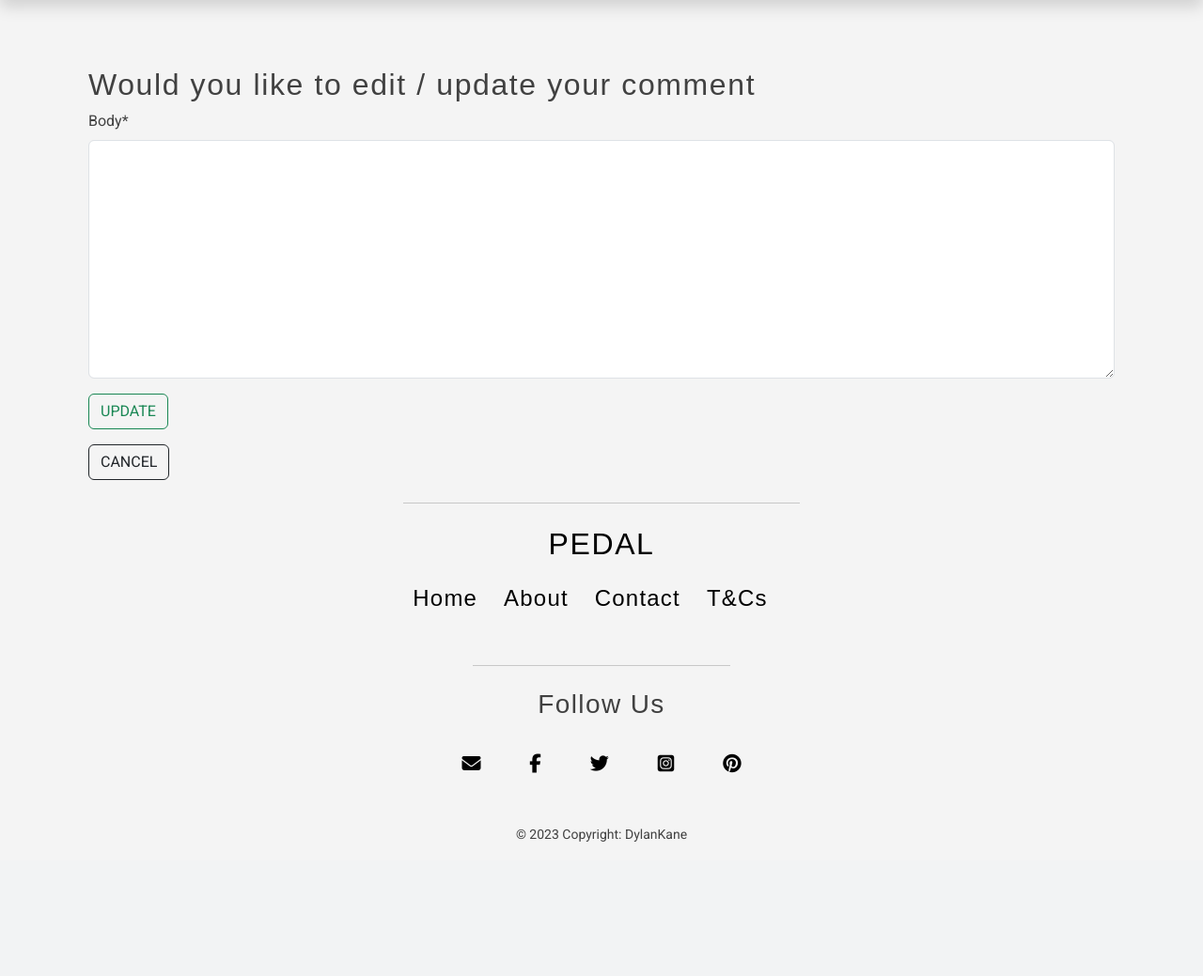
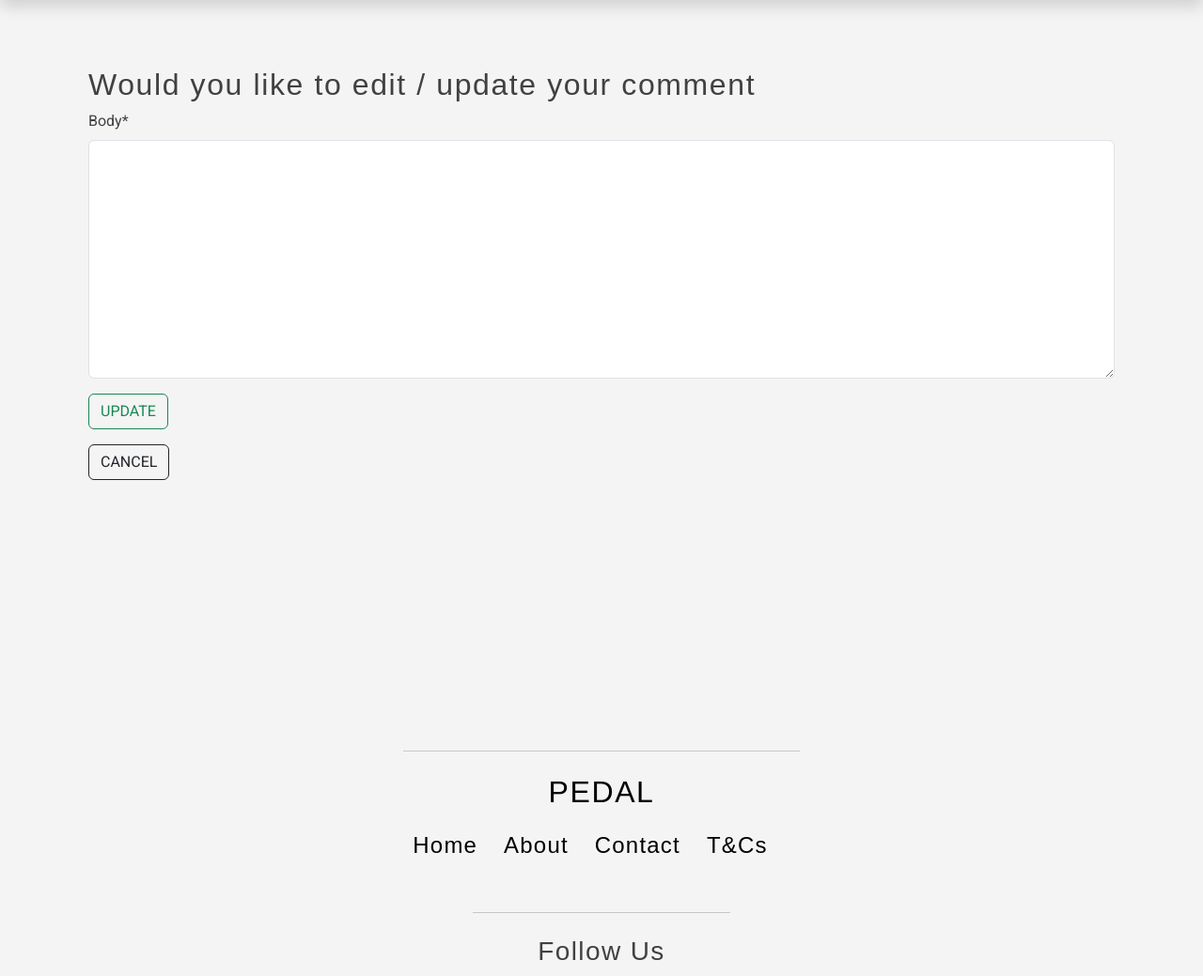
Before and after one commit to dylankane/pedal, a Django app: template templates/edit_comment.html in a window 1280 px wide. Shown: the part 79-1118 px from the top of the page at 94% size. Before the commit the page ends 975 px from the top, so only its background shows below. Run offline with Django 3.2, Linux system fonts and the light colour scheme; the template is opened without the code that fills it: values that come from a table or form of the project are taken from there, others are empty; some libraries are stand-ins or nearby versions; some web fonts are replaced.

Commit message:
Change minor styles in mutiple templates

```diff
--- a/templates/edit_comment.html
+++ b/templates/edit_comment.html
@@ -3,7 +3,7 @@
 {% block content %}
 
 {% load crispy_forms_tags %}
-<div class="container p-4">
+<div class="container p-4 vh-100">
     <div class="row-8 mt-5">
         <div class="col">
             <h2>Would you like to edit / update your comment<h2>
--- a/templates/index.html
+++ b/templates/index.html
@@ -76,7 +76,7 @@
         </div>
     </div>
     <!-- Create a post button-->
-    <div class="col-8 offset-2 mb-3">
+    <div class="col-8 offset-2 mb-5">
         <div class="row">
             <a href="{% url 'create_post' %}" class="btn btn-outline-success"><span class="p-2"><i
                 class="fa-regular fa-plus fa-lg"></i></span> Show Us Your Bike</a>
```
